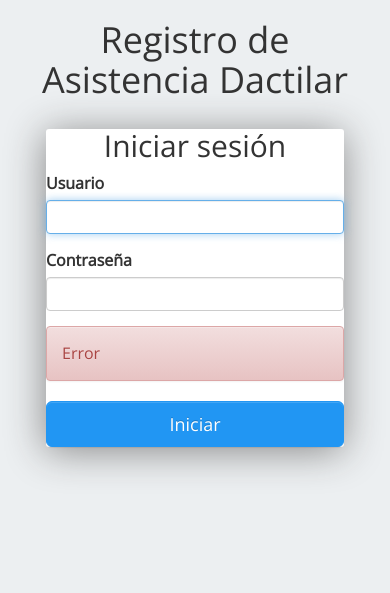
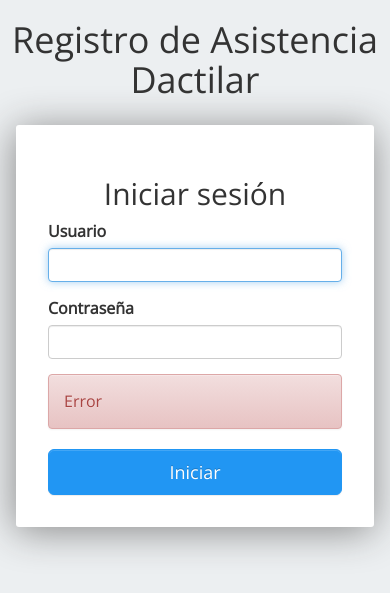
Before and after one commit to Scottap/rad, a PHP site: page / in a window 390 px wide. Shown: the top 593 px of the page. Run offline with PHP 8.4, Linux system fonts and the light colour scheme; some libraries are stand-ins or nearby versions.

Commit message:
Responsive3

```diff
--- a/css/style.css
+++ b/css/style.css
@@ -11,7 +11,7 @@ body
 {
 	margin: 1em;
 	background-color: white;
-	/*padding: 2em;*/
+	padding: 2em;
 	position: relative;
 	border-width: 1px 1px 2px;
 	border-color: #cfd9db #cfd9db #c0cdd1;
--- a/index.html
+++ b/index.html
@@ -10,12 +10,12 @@
 
 </head>
 <body>
-	<div class="container-fluid">
+	<div class="row">
 		<header class="col-md-12">
 			<h1 class="text-center">Registro de Asistencia Dactilar</h1>
 		</header>
 	</div>
-	<section class="container-fluid">
+	<section class="row">
 		<div class="col-md-6 col-md-offset-3">
 			<form class="form-login">
 				<h2 class="text-center">Iniciar sesión</h2>
```
